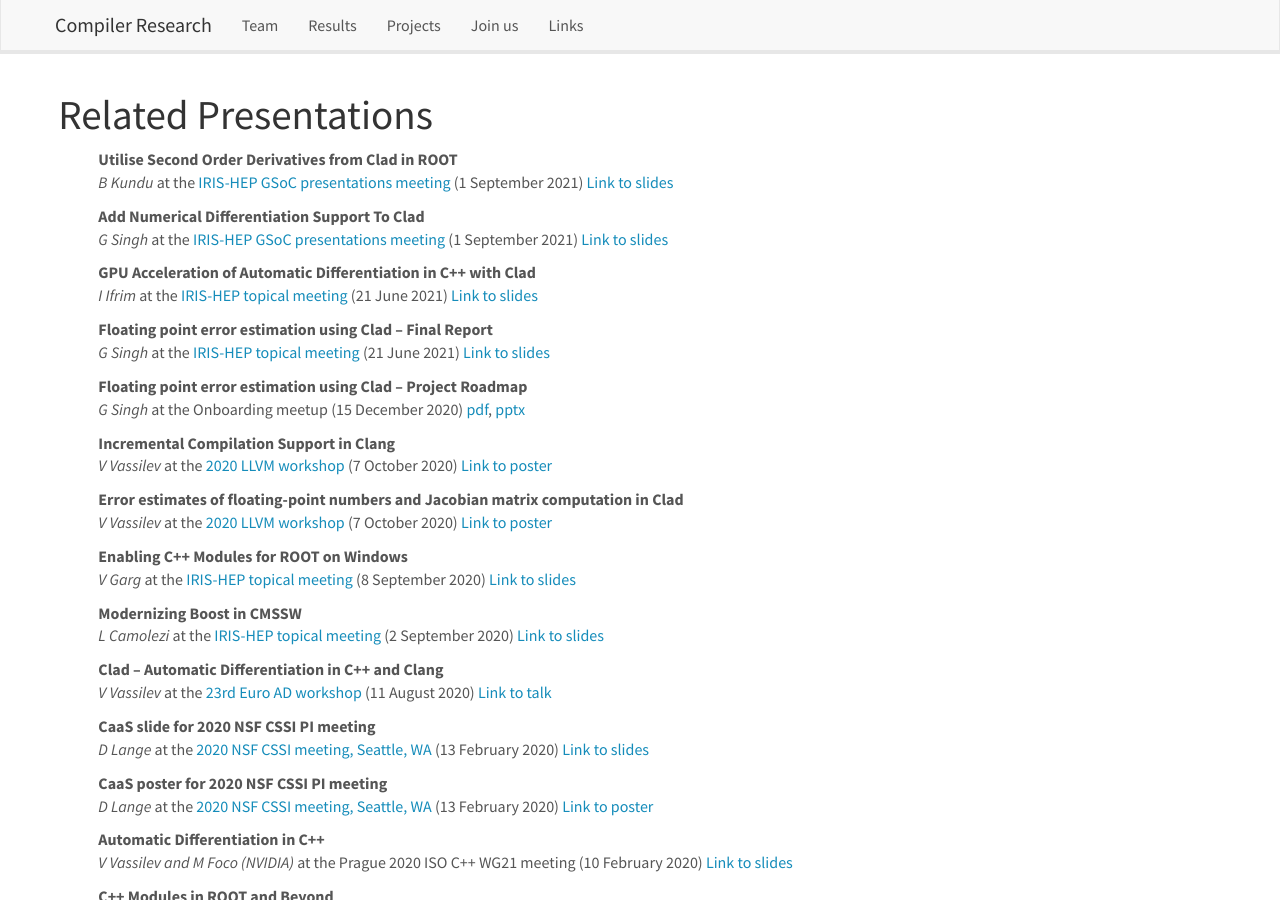
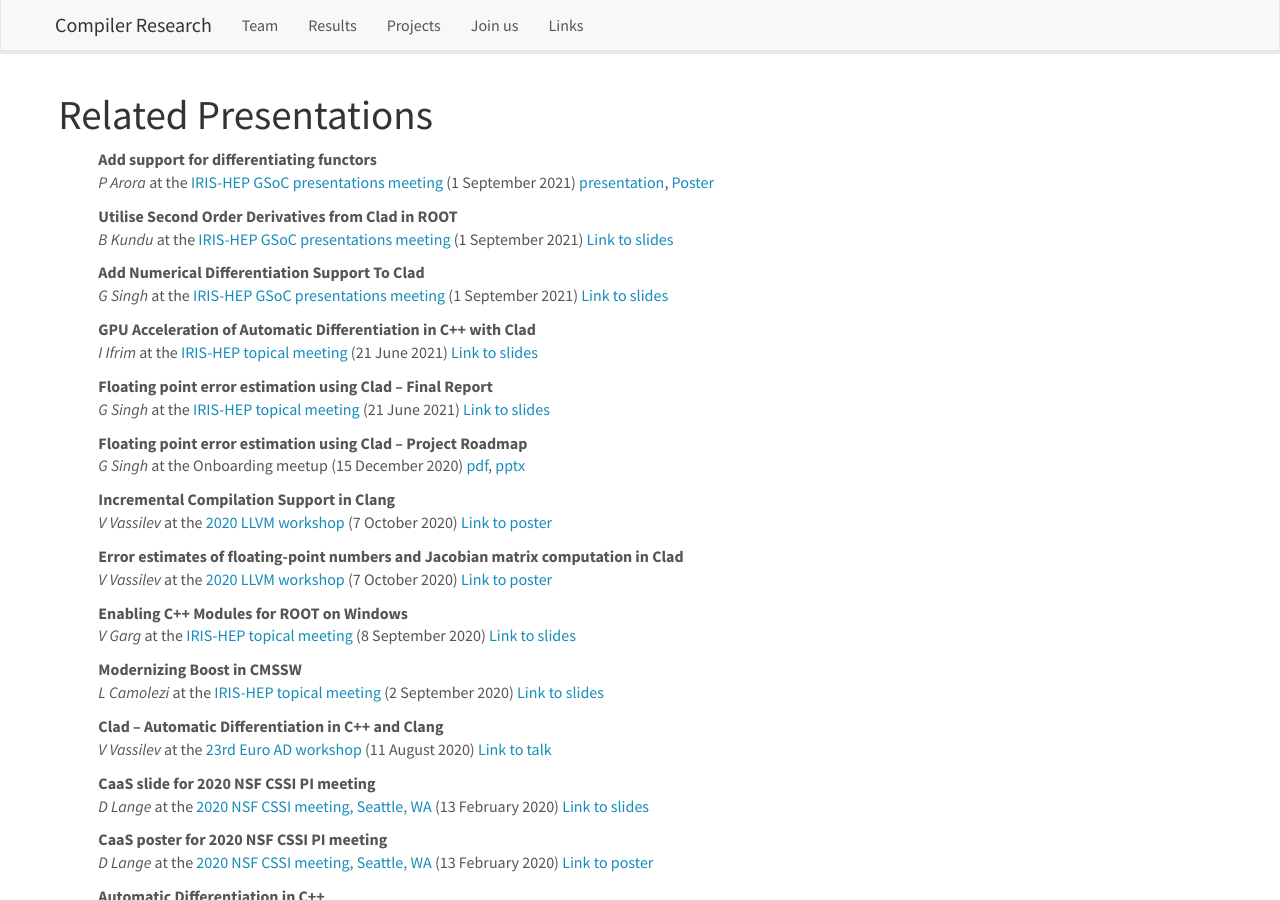
Before and after one commit to vgvassilev/clad, a Jekyll site: the page built from _pages/presentations.md, in a window 1280 px wide and 900 px high. Built offline with Jekyll 4.4.1, drawn with Linux system fonts in a browser that asks for light colours; nearby versions of some CDN libraries; a style sheet for code colours, icons or effects is not loaded.

Commit message:
Add "Add support for differentiating functors" slides and poster

```diff
--- a/_data/preslist.yml
+++ b/_data/preslist.yml
@@ -18,6 +18,15 @@
   date: 2021-09-01
   speaker: B Kundu
   artifacts: "[Link to slides](https://indico.cern.ch/event/1066812/contributions/4509414/attachments/2301766/3915408/Utilize%20second%20order%20derivatives%20from%20Clad%20in%20ROOT.pdf)"
+
+- title: "Add support for differentiating functors"
+  description:
+  location: "[IRIS-HEP GSoC presentations meeting](https://indico.cern.ch/event/1066812/)"
+  date: 2021-09-01
+  speaker: P Arora
+  artifacts:
+    - "[presentation](https://indico.cern.ch/event/1066812/contributions/4485920/attachments/2301761/3915402/IRIS-HEP-Add-support-for-differentiating-functors-presentation.pdf), "
+    - "[Poster](/assets/presentations/add-support-for-differentiating-functors-poster.pdf)"
 
 - title: "GPU Acceleration of Automatic Differentiation in C++ with Clad"
   description:
```
Also changed, not shown: 1 other file.
